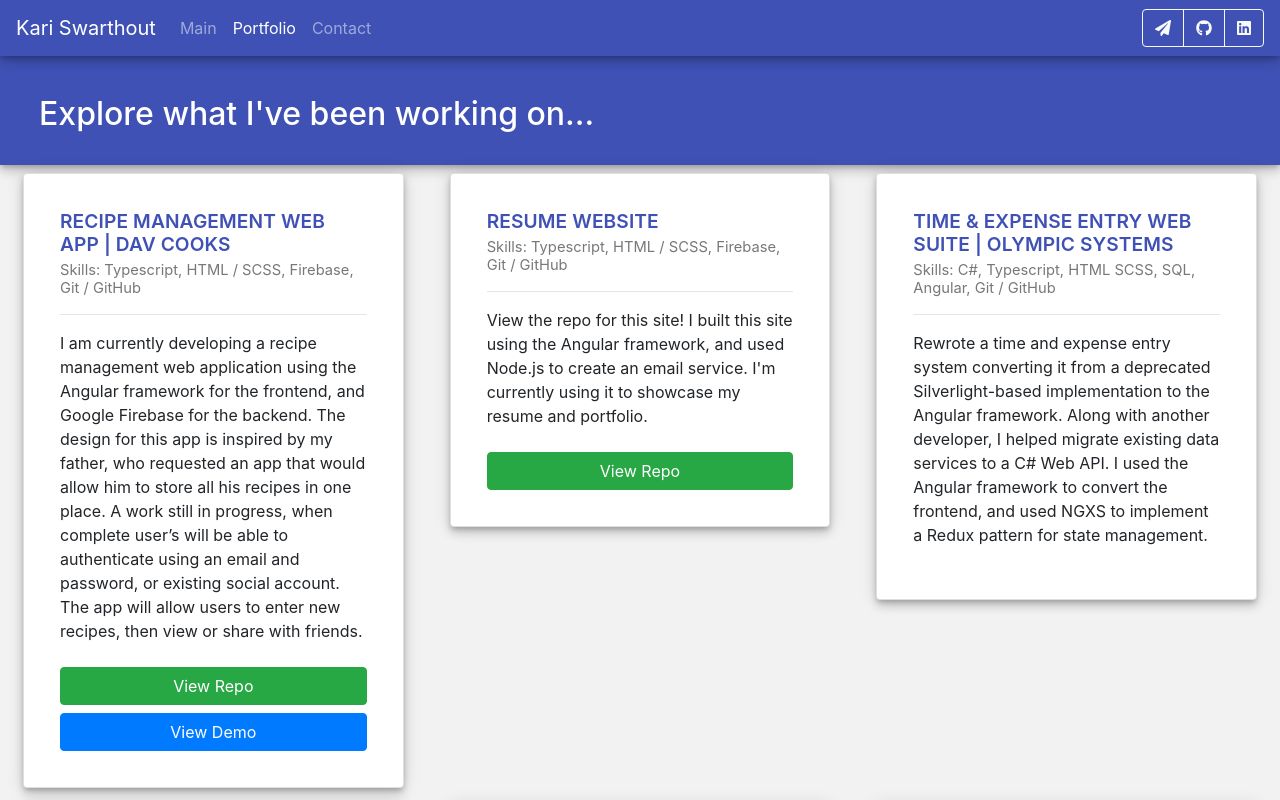
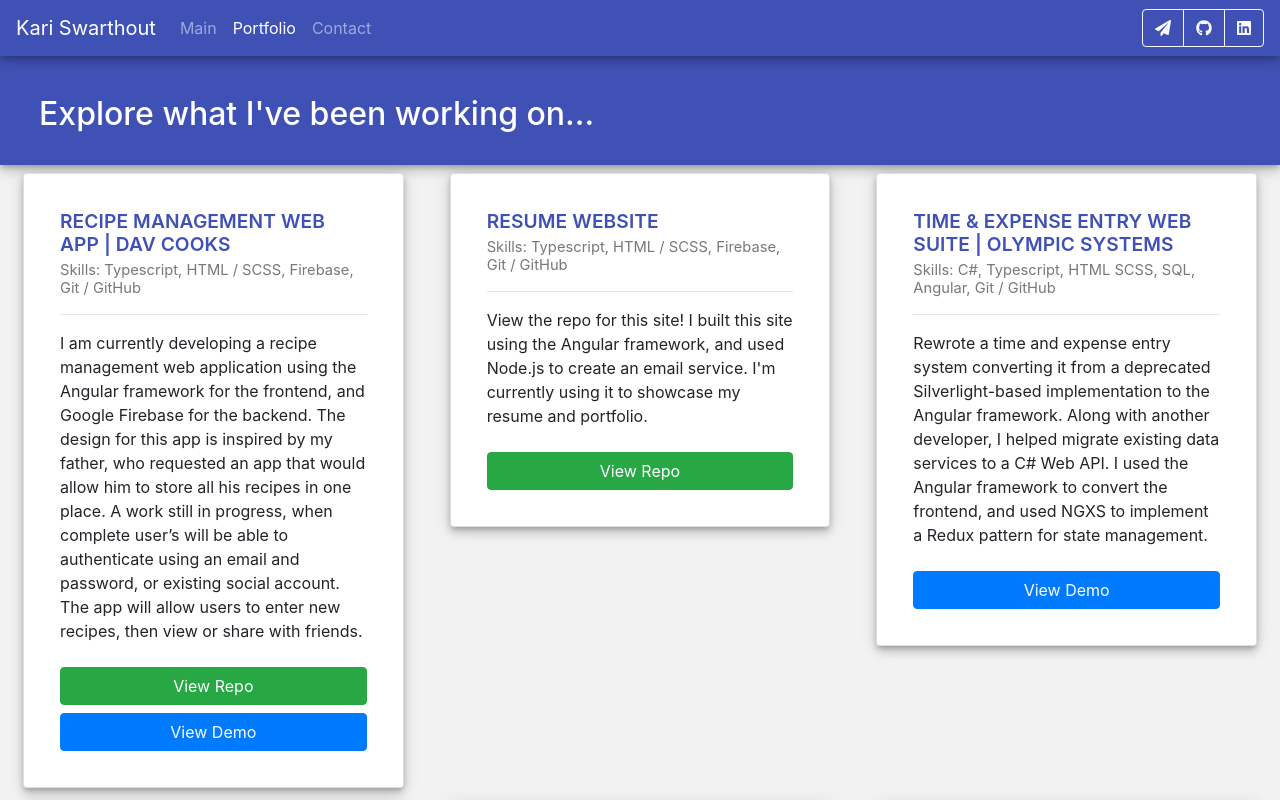
Before and after one commit to kswarthout/resume, an Angular app: page /projects in a window 1280 px wide. Shown: the top 800 px of the page. Built offline with nearby package versions, Linux system fonts and the light colour scheme.

Commit message:
added links for PC demos

```diff
--- a/src/assets/docs/data.ts
+++ b/src/assets/docs/data.ts
@@ -16,12 +16,14 @@ export const content = {
         {
             title: 'Time & Expense Entry Web Suite | Olympic Systems',
             description: `Rewrote a time and expense entry system converting it from a deprecated Silverlight-based implementation to the Angular framework. Along with another developer, I helped migrate existing data services to a C# Web API. I used the Angular framework to convert the frontend, and used NGXS to implement a Redux pattern for state management.`,
-            technologies: `C#, Typescript, HTML SCSS, SQL, Angular, Git / GitHub`
+            technologies: `C#, Typescript, HTML SCSS, SQL, Angular, Git / GitHub`,
+            demo: 'https://github.com/kswarthout/code_demos/blob/master/pc_te_web_suite/README.md'
         },
         {
             title: 'Reporting Utility | Olympic Systems',
             description: `Created a SQL reporting utility that integrates with Microsoft Dynamics GP and related business applications. The reports are created using DevExpress, a .NET-based component library, and are delivered using standard C# and WPF components. The app allows users to add, modify, and design reports, and store them centrally in GP’s company databases. Reports are available to users based on existing security privileges, and are viewable from web and desktop platforms.`,
             technologies: `C#, .NET, SQL, Dexterity / SanScript, XAML, Visual Source Safe`,
+            demo: 'https://github.com/kswarthout/code_demos/blob/master/pc_desktop_reporting/README.md'
         },
         {
             title: `Cloud Practicum | UST Global's Employee On-Boarding API`,
```
